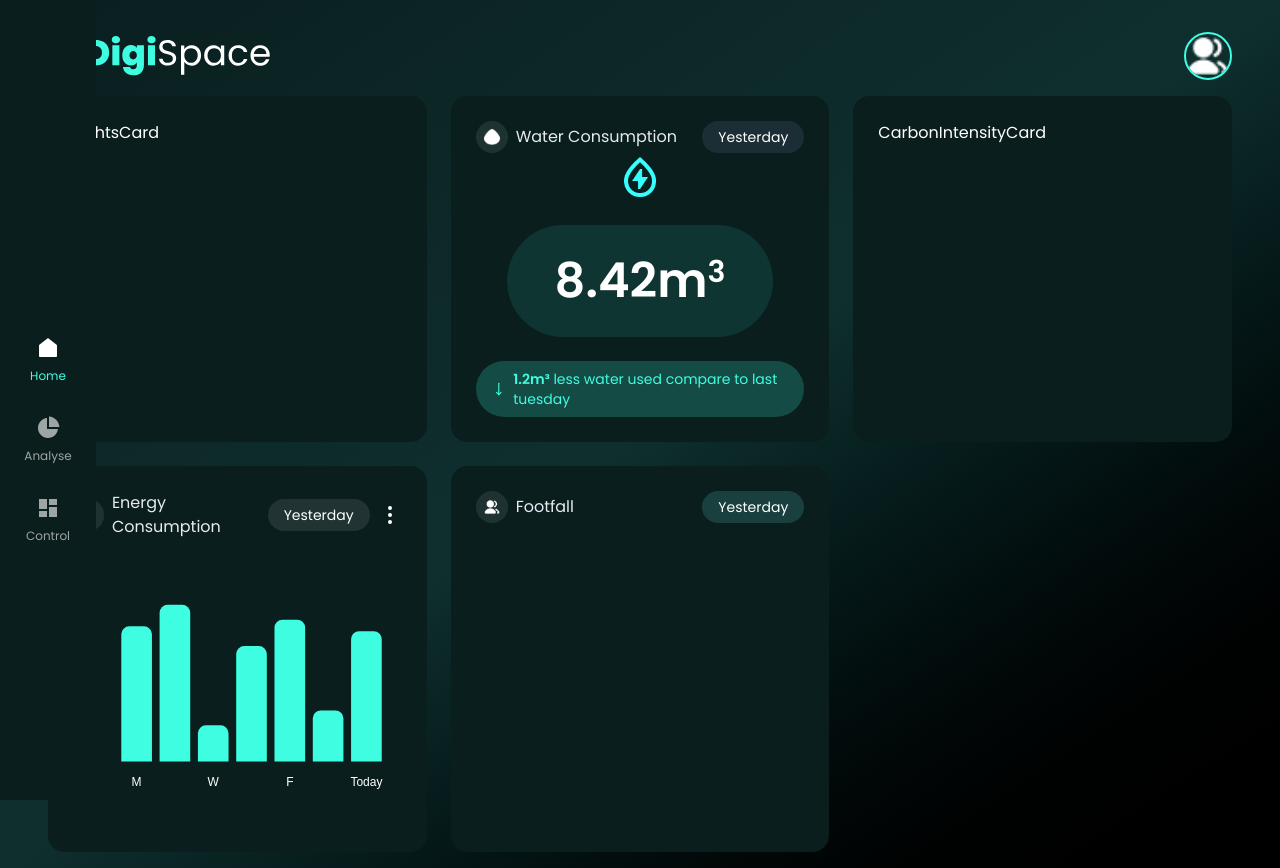
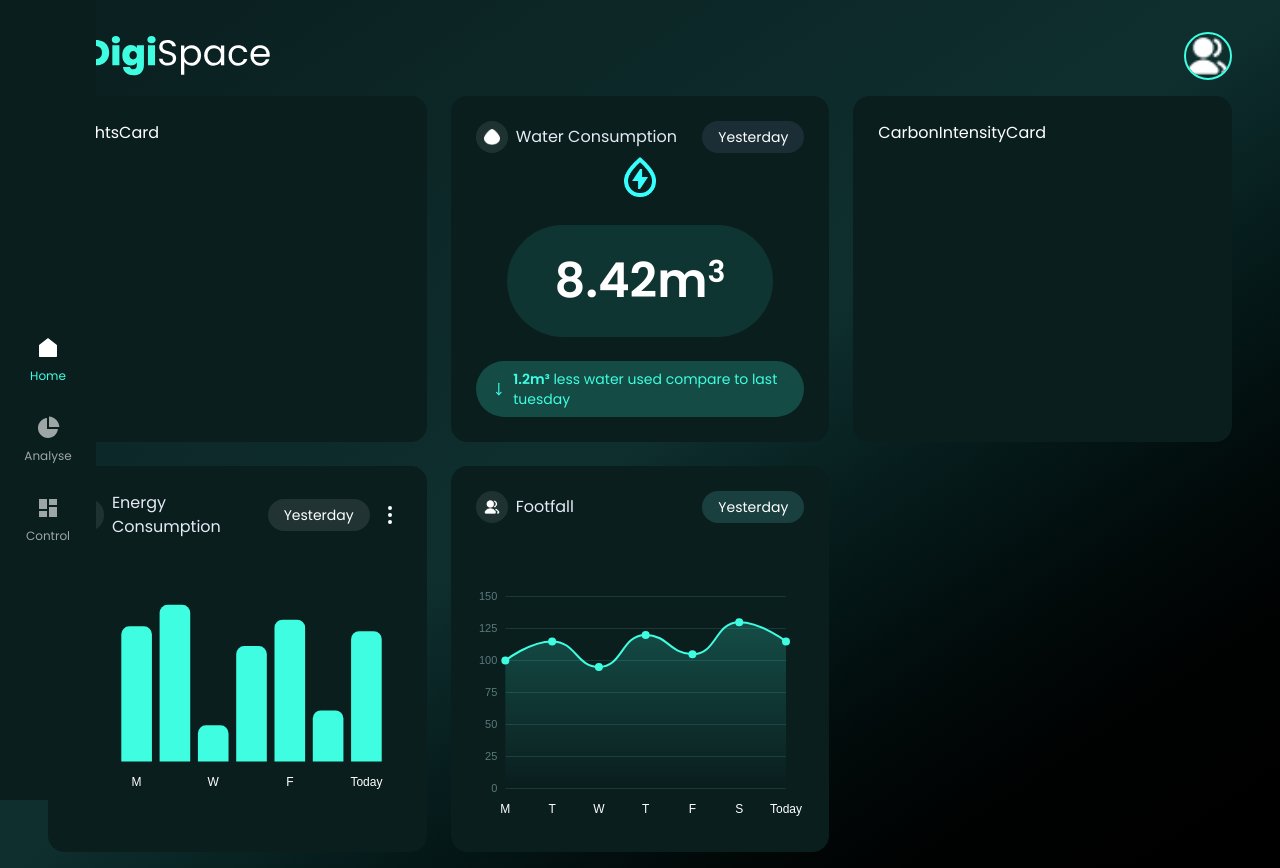
Before and after one commit to CoderLovely08/AVM-Demo, a React app: page / in a window 1280 px wide. Built offline with nearby package versions, Linux system fonts and the light colour scheme; the HTML template or start-up script is replaced by a standard one.

Commit message:
[Feature]: Footfall line chart

```diff
--- a/src/components/FootfallCard.tsx
+++ b/src/components/FootfallCard.tsx
@@ -1,9 +1,102 @@
 import React from 'react'
+import ReactECharts from 'echarts-for-react'
 import CardLayout from '../layout/CardLayout'
 import CardTitle from './custom/Cardtitle'
 import { usersIcon } from '../data'
 
 const FootfallCard = () => {
+
+  const getOption = () => ({
+    grid: {
+      left: '8%',
+      right: '5%',
+      bottom: '15%',
+      top: '10%',
+      containLabel: false
+    },
+    xAxis: {
+      type: 'category',
+      boundaryGap: false,
+      data: ['M', 'T', 'W', 'T', 'F', 'S', 'Today'],
+      axisLine: {
+        show: false
+      },
+      axisTick: {
+        show: false
+      },
+      axisLabel: {
+        color: '#fff',
+        fontSize: 12,
+        margin: 15
+      }
+    },
+    yAxis: {
+      type: 'value',
+      min: 0,
+      max: 150,
+      interval: 25,
+      axisLine: {
+        show: false
+      },
+      axisTick: {
+        show: false
+      },
+      axisLabel: {
+        color: '#5a7a7a',
+        fontSize: 11
+      },
+      splitLine: {
+        show: true,
+        lineStyle: {
+          color: '#1a3838',
+          type: 'solid'
+        }
+      }
+    },
+    series: [
+      {
+        data: [100, 115, 95, 120, 105, 130, 115],
+        type: 'line',
+        smooth: true,
+        symbol: 'circle',
+        symbolSize: 8,
+        itemStyle: {
+          color: '#3FFDE0'
+        },
+        lineStyle: {
+          color: '#3FFDE0',
+          width: 2
+        },
+        areaStyle: {
+          color: {
+            type: 'linear',
+            x: 0,
+            y: 0,
+            x2: 0,
+            y2: 1,
+            colorStops: [
+              {
+                offset: 0,
+                color: 'rgba(63, 253, 224, 0.3)'
+              },
+              {
+                offset: 1,
+                color: 'rgba(63, 253, 224, 0)'
+              }
+            ]
+          }
+        },
+        emphasis: {
+          focus: 'series',
+          itemStyle: {
+            color: '#3FFDE0',
+            borderColor: '#fff',
+            borderWidth: 0,
+          }
+        }
+      }
+    ]
+  });
 
   return (
     <CardLayout>
@@ -13,6 +106,10 @@ const FootfallCard = () => {
           Yesterday
         </span>
       </div>
+
+       <div className="h-64">
+        <ReactECharts option={getOption()} style={{ height: '100%', width: '100%' }} />
+      </div>
     </CardLayout>
   )
 }
```
